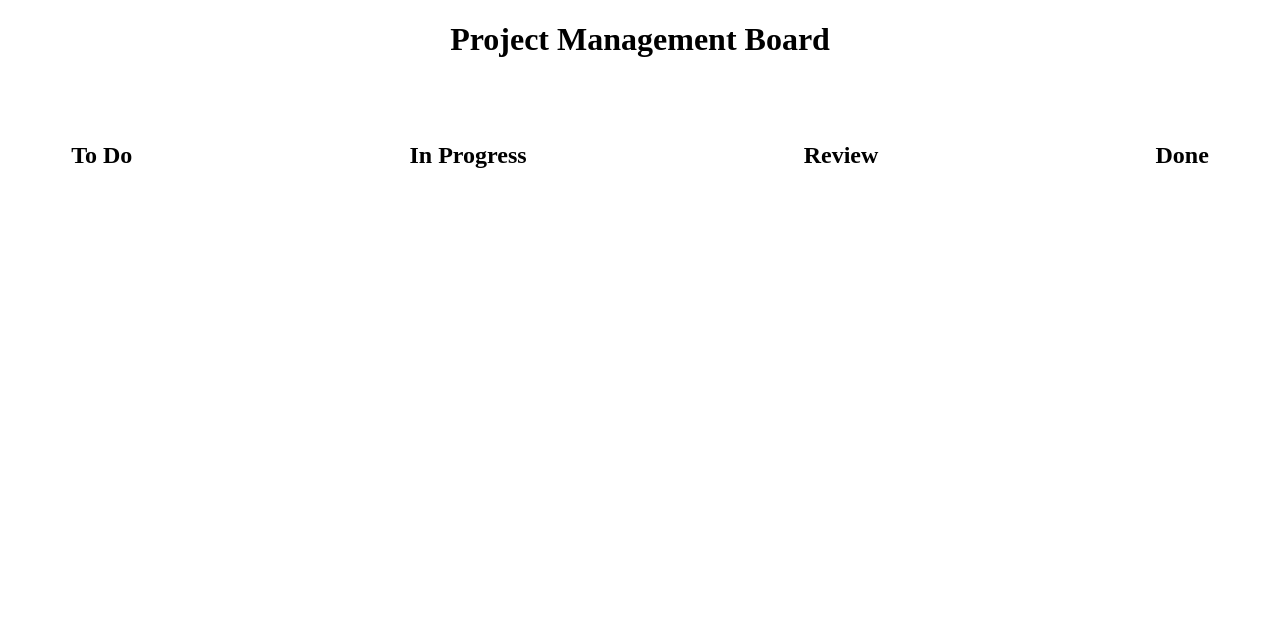
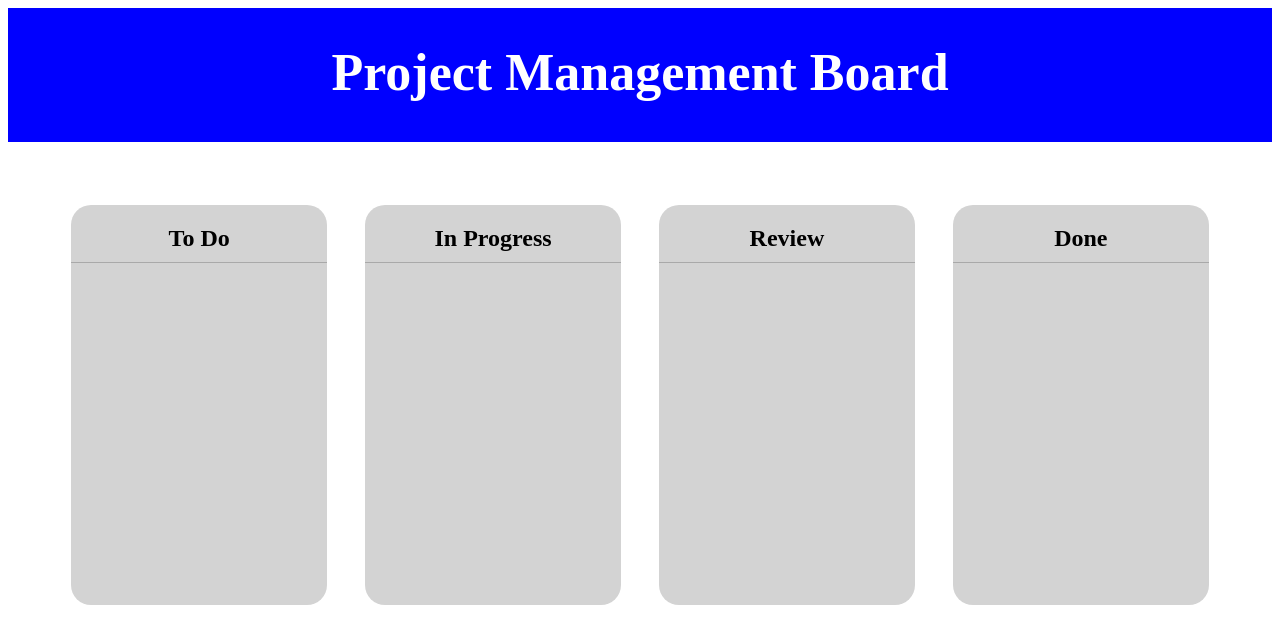
Before and after one commit to hayden-93/react-projects, a JavaScript app: page / in a window 1280 px wide. Shown: the top 644 px of the page. Built offline with nearby package versions, Linux system fonts and the light colour scheme; the HTML template or start-up script is replaced by a standard one.

Commit message:
feat: add styling to page and components

```diff
--- a/src/components/Header.js
+++ b/src/components/Header.js
@@ -2,7 +2,7 @@ import "./Header.css";
 
 function Header() {
   return (
-    <header>
+    <header className="Header-wrapper">
       <h1>Project Management Board</h1>
     </header>
   );
--- a/src/components/Lane.js
+++ b/src/components/Lane.js
@@ -1,3 +1,5 @@
+import "./Lane.css";
+
 function Lane({ title }) {
   return (
     <div className="Lane-wrapper">
```
